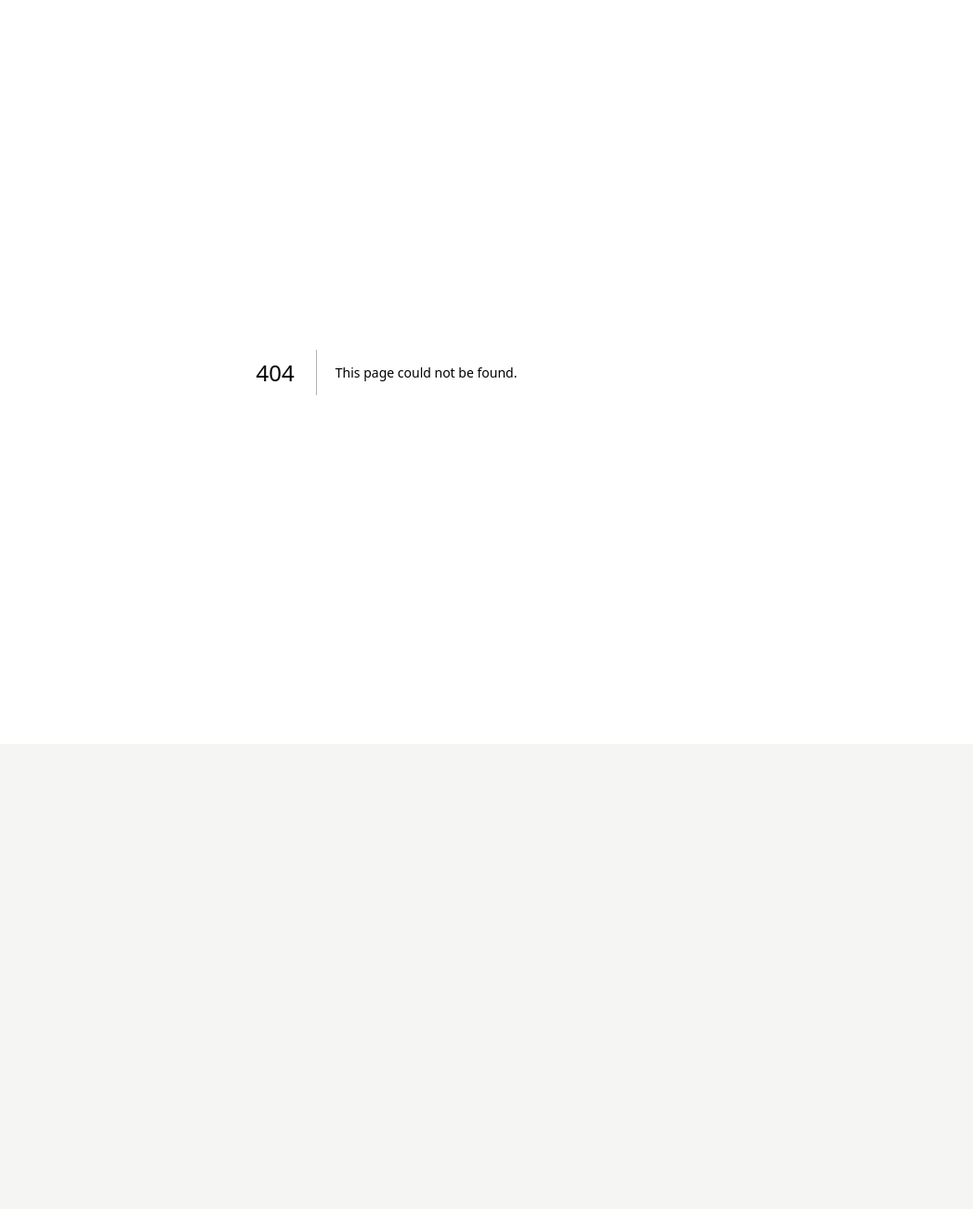
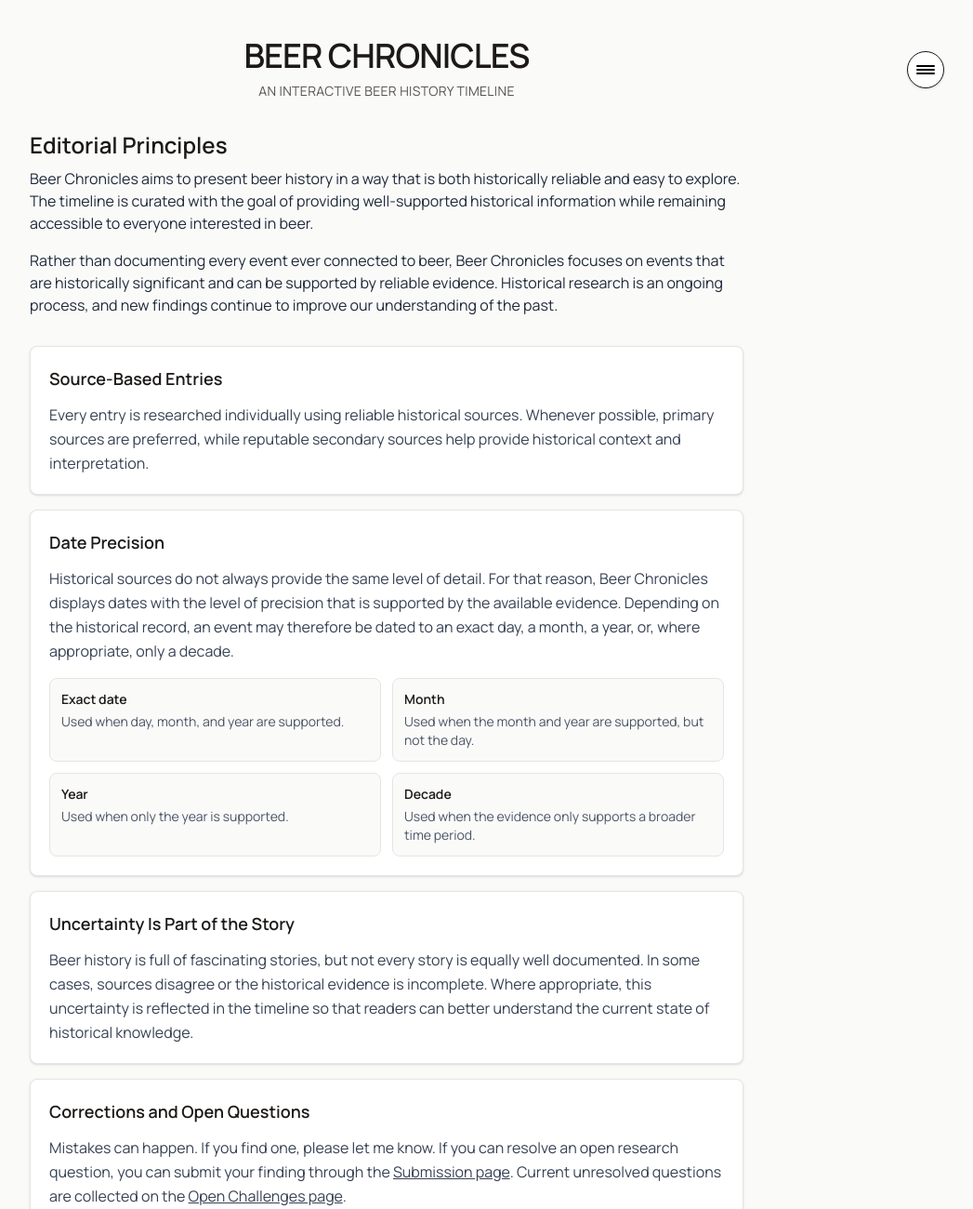
Before and after one commit to beer-chronicles-timeline/beer-chronicles-timeline.github.io, a Next.js app: page /editorial-principles in a window 1280 px wide. Before the commit this address had no page. Shown: the top 1300 px of the page at 93% size, without its empty margins (224-1271 px from the left). Before the commit the page ends 800 px from the top, so only its background shows below. Built offline with nearby package versions, Linux system fonts and the light colour scheme; a web font is replaced by a local one.

Commit message:
=Add Editorial Principles page

```diff
--- /dev/null
+++ b/src/app/editorial-principles/page.tsx
@@ -0,0 +1,139 @@
+// app/editorial-principles/page.tsx
+import Link from "next/link";
+import HeaderMenu from "@/components/HeaderMenu";
+import Footer from "@/components/Footer";
+
+export default function EditorialPrinciplesPage() {
+  return (
+    <main className="min-h-screen bg-stone-50 p-4 md:p-10 flex flex-col">
+      <header className="mb-8">
+        <div className="flex items-start justify-between gap-2 md:hidden">
+          <h1 className="text-4xl font-semibold tracking-tight text-stone-900 font-serif">
+            <Link href="/" className="hover:no-underline">BEER</Link>
+          </h1>
+          <HeaderMenu />
+        </div>
+
+        <div className="hidden md:flex md:flex-row md:items-center md:justify-between">
+          <div className="w-1/3" />
+          <div className="w-1/3 text-center">
+            <h1 className="text-4xl font-semibold tracking-tight text-stone-900 font-serif whitespace-nowrap">
+              <Link href="/" className="hover:no-underline">BEER CHRONICLES</Link>
+            </h1>
+            <h2 className="text-stone-600 mt-2 tracking-wide uppercase text-sm whitespace-nowrap">
+              An Interactive Beer History Timeline
+            </h2>
+          </div>
+          <div className="w-1/3 flex justify-end">
+            <HeaderMenu />
+          </div>
+        </div>
+
+        <div className="block md:hidden mt-2">
+          <h1 className="text-4xl font-semibold tracking-tight text-stone-900 font-serif">
+            <Link href="/" className="hover:no-underline">CHRONICLES</Link>
+          </h1>
+          <h2 className="text-stone-600 mt-2 tracking-wide uppercase text-sm">
+            Editorial Principles
+          </h2>
+        </div>
+      </header>
+
+      <section className="max-w-3xl mx-auto w-full">
+        <h2 className="text-2xl font-semibold font-serif text-stone-900 mb-2">
+          Editorial Principles
+        </h2>
+
+        <div className="space-y-4 text-gray-800">
+          <p>
+            Beer Chronicles aims to present beer history in a way that is both historically reliable and easy to explore. The timeline is curated with the goal of providing well-supported historical information while remaining accessible to everyone interested in beer.
+          </p>
+
+          <p>
+            Rather than documenting every event ever connected to beer, Beer Chronicles focuses on events that are historically significant and can be supported by reliable evidence. Historical research is an ongoing process, and new findings continue to improve our understanding of the past.
+          </p>
+        </div>
+
+        <div className="mt-8 space-y-4">
+          <section className="bg-white border border-stone-200 rounded-lg p-5 shadow-sm">
+            <h3 className="text-lg font-semibold font-serif text-stone-900 mb-3">
+              Source-Based Entries
+            </h3>
+
+            <p className="text-gray-700 leading-relaxed">
+              Every entry is researched individually using reliable historical sources. Whenever possible, primary sources are preferred, while reputable secondary sources help provide historical context and interpretation.
+            </p>
+          </section>
+
+          <section className="bg-white border border-stone-200 rounded-lg p-5 shadow-sm">
+            <h3 className="text-lg font-semibold font-serif text-stone-900 mb-3">
+              Date Precision
+            </h3>
+
+            <p className="text-gray-700 leading-relaxed">
+              Historical sources do not always provide the same level of detail. For that reason, Beer Chronicles displays dates with the level of precision that is supported by the available evidence. Depending on the historical record, an event may therefore be dated to an exact day, a month, a year, or, where appropriate, only a decade.
+            </p>
+
+            <div className="mt-4 grid grid-cols-1 sm:grid-cols-2 gap-3 text-sm">
+              <div className="rounded-lg bg-stone-50 border border-stone-200 p-3">
+                <div className="font-semibold text-stone-900">Exact date</div>
+                <div className="text-gray-600 mt-1">Used when day, month, and year are supported.</div>
+              </div>
+
+              <div className="rounded-lg bg-stone-50 border border-stone-200 p-3">
+                <div className="font-semibold text-stone-900">Month</div>
+                <div className="text-gray-600 mt-1">Used when the month and year are supported, but not the day.</div>
+              </div>
+
+              <div className="rounded-lg bg-stone-50 border border-stone-200 p-3">
+                <div className="font-semibold text-stone-900">Year</div>
+                <div className="text-gray-600 mt-1">Used when only the year is supported.</div>
+              </div>
+
+              <div className="rounded-lg bg-stone-50 border border-stone-200 p-3">
+                <div className="font-semibold text-stone-900">Decade</div>
+                <div className="text-gray-600 mt-1">Used when the evidence only supports a broader time period.</div>
+              </div>
+            </div>
+          </section>
+
+          <section className="bg-white border border-stone-200 rounded-lg p-5 shadow-sm">
+            <h3 className="text-lg font-semibold font-serif text-stone-900 mb-3">
+              Uncertainty Is Part of the Story
+            </h3>
+
+            <p className="text-gray-700 leading-relaxed">
+              Beer history is full of fascinating stories, but not every story is equally well documented. In some cases, sources disagree or the historical evidence is incomplete. Where appropriate, this uncertainty is reflected in the timeline so that readers can better understand the current state of historical knowledge.
+            </p>
+          </section>
+
+          <section className="bg-white border border-stone-200 rounded-lg p-5 shadow-sm">
+            <h3 className="text-lg font-semibold font-serif text-stone-900 mb-3">
+              Corrections and Open Questions
+            </h3>
+
+            <p className="text-gray-700 leading-relaxed">
+              Mistakes can happen. If you find one, please let me know. If you can resolve an open research question, you can submit your finding through the{" "}
+              <Link href="/submit" className="underline hover:no-underline">
+                Submission page
+              </Link>
+              . Current unresolved questions are collected on the{" "}
+              <Link href="/challenges" className="underline hover:no-underline">
+                Open Challenges page
+              </Link>
+              .
+            </p>
+          </section>
+        </div>
+
+        <div className="mt-8 pt-4 text-sm text-gray-600">
+          <Link href="/" className="underline hover:no-underline">
+            ← Back to the Beer History Timeline
+          </Link>
+        </div>
+      </section>
+
+      <Footer />
+    </main>
+  );
+}
--- a/src/components/HeaderMenu.tsx
+++ b/src/components/HeaderMenu.tsx
@@ -45,7 +45,7 @@ export default function HeaderMenu() {
     if (!open) return;
 
     const onFocus = (e: FocusEvent) => {
-      const t = e.target as Node |null;
+      const t = e.target as Node | null;
       if (!menuRef.current) return;
       if (t && menuRef.current.contains(t)) return;
       close();
@@ -120,6 +120,15 @@ export default function HeaderMenu() {
             </Link>
 
             <Link
+              href="/editorial-principles"
+              role="menuitem"
+              onClick={close}
+              className="block px-4 py-2 hover:bg-gray-50 focus:bg-gray-100 focus:outline-none"
+            >
+              Editorial Principles
+            </Link>
+
+            <Link
               href="/sources"
               role="menuitem"
               onClick={close}
```
